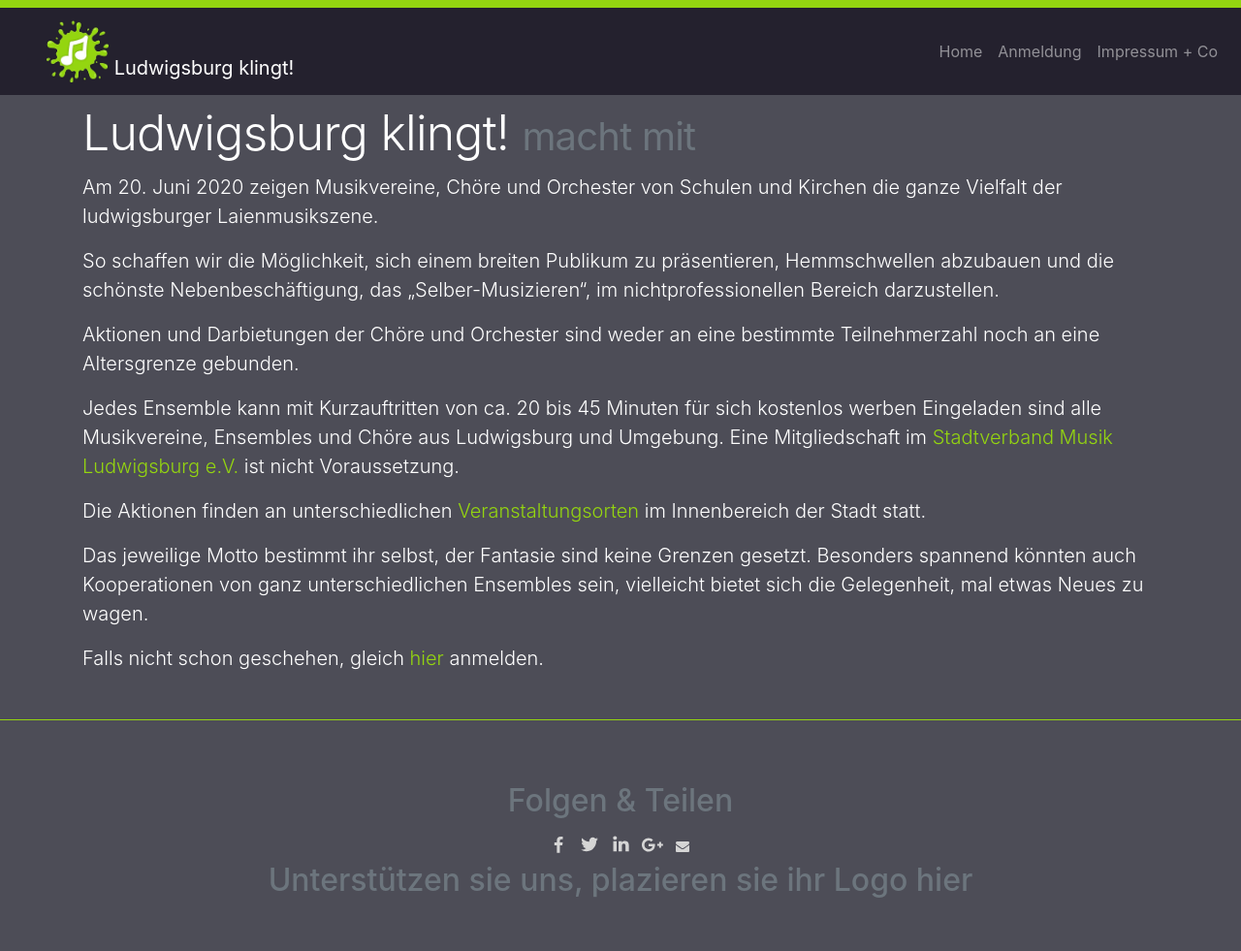
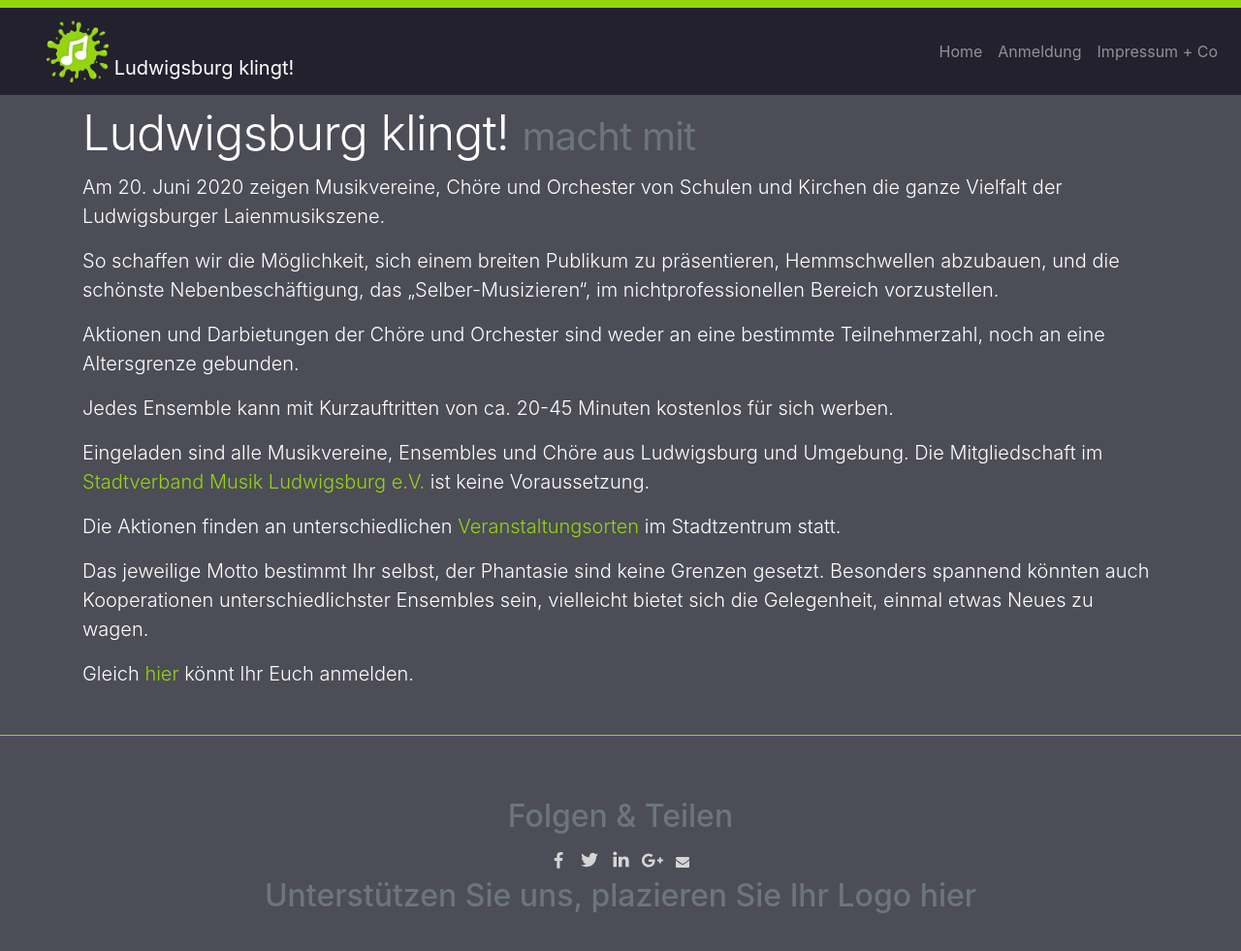
Before and after one commit to Harald-LB/LB-klingt, a Jekyll site: the page built from _posts/2019-12-11-mach-mit.markdown, in a window 1280 px wide and 1048 px high. Shown: the top 981 px of the window at 97% size. Built offline with Jekyll 4.4.1, drawn with Linux system fonts in a browser that asks for light colours.

Commit message:
Schreibfehler korrigiert.

```diff
--- a/_includes/carousel.html
+++ b/_includes/carousel.html
@@ -52,7 +52,7 @@
       <div class="container">
         <div class="carousel-caption">
           <h1>20. Juni 2020</h1>
-          <p>Das musikalische Leben in Ludwigsburg ist ungemein vielfältig, kreativ und bunt.</p>
+          <p>Das musikalische Leben in Ludwigsburg ist sehr vielfältig, kreativ und bunt.</p>
         </div>
       </div>
   </div>
--- a/_includes/footer.html
+++ b/_includes/footer.html
@@ -6,7 +6,7 @@
     <div style=" text-align: center;">
       <h2>Folgen & Teilen</h2>
       {% include share-buttons.html %}
-      <h2>Unterstützen sie uns, plazieren sie ihr Logo hier</h2>
+      <h2>Unterstützen Sie uns, plazieren Sie Ihr Logo hier</h2>
 
     </div>
   </div>
--- a/_posts/2019-12-07-stadtverband.markdown
+++ b/_posts/2019-12-07-stadtverband.markdown
@@ -9,10 +9,10 @@ title_image: "assets/img/music/tuba-3303811_1920.jpg"
 #title_image: "assets/img/music/trumpet-3883798_1920.jpg"
 ---
 Wir, der [STADTVERBAND MUSIK Ludwigsburg e.V.](https://www.svm-ludwigsburg.de/),
-unterstützen euch, damit euer Auftritt ein voller Erfolg wird.
+unterstützen Euch, damit Euer Auftritt ein voller Erfolg wird.
 Wir organisieren die
 [Veranstaltungsorte,]({{ site.baseurl }}{% link _posts/2019-12-11-veranstaltungsorte.markdown %})
-planen den Ablauf und kümmern uns die Werbung.
+planen den Ablauf und kümmern uns um die Werbung.
 
 Dem Stadtverband gehören 26 Mitgliedsvereine und Organisationen an.
 Insgesamt vertritt der Stadtverband die Interessen von rund 1900 Mitgliedern.
--- a/_posts/2019-12-11-mach-mit.markdown
+++ b/_posts/2019-12-11-mach-mit.markdown
@@ -9,33 +9,33 @@ title_image: "assets/img/music/trumpet-3883798_1920.jpg"
 ---
 Am 20. Juni 2020 zeigen
 Musikvereine, Chöre und Orchester von Schulen und Kirchen
-die ganze Vielfalt der ludwigsburger Laienmusikszene.
+die ganze Vielfalt der Ludwigsburger Laienmusikszene.
 
 So schaffen wir die Möglichkeit,
-sich einem breiten Publikum zu präsentieren, Hemmschwellen abzubauen und die
+sich einem breiten Publikum zu präsentieren, Hemmschwellen abzubauen, und die
 schönste Nebenbeschäftigung, das „Selber-Musizieren“, im nichtprofessionellen
-Bereich darzustellen.
+Bereich vorzustellen.
 
 Aktionen und Darbietungen der Chöre und Orchester sind weder an
-eine bestimmte Teilnehmerzahl noch an eine Altersgrenze gebunden.
+eine bestimmte Teilnehmerzahl, noch an eine Altersgrenze gebunden.
 
-Jedes Ensemble kann mit Kurzauftritten von ca. 20 bis 45 Minuten für sich kostenlos werben
+Jedes Ensemble kann mit Kurzauftritten von ca. 20-45 Minuten kostenlos für sich werben.
 <!--more-->
-Eingeladen sind alle Musikvereine, Ensembles und Chöre aus Ludwigsburg und Umgebung. Eine
+
+Eingeladen sind alle Musikvereine, Ensembles und Chöre aus Ludwigsburg und Umgebung. Die
 Mitgliedschaft im
 [Stadtverband Musik Ludwigsburg e.V.](https://www.svm-ludwigsburg.de/)
-ist nicht Voraussetzung.
+ist keine Voraussetzung.
 
 Die Aktionen finden an unterschiedlichen
 [Veranstaltungsorten]({{ site.baseurl }}{% link _posts/2019-12-11-veranstaltungsorte.markdown %})
-im Innenbereich der
-Stadt statt.
+im Stadtzentrum statt.
 
-Das jeweilige Motto bestimmt ihr
-selbst, der Fantasie sind keine Grenzen gesetzt.
-Besonders spannend könnten auch Kooperationen von ganz unterschiedlichen Ensembles
-sein, vielleicht bietet sich die Gelegenheit, mal etwas Neues zu wagen.
+Das jeweilige Motto bestimmt Ihr
+selbst, der Phantasie sind keine Grenzen gesetzt.
+Besonders spannend könnten auch Kooperationen unterschiedlichster Ensembles
+sein, vielleicht bietet sich die Gelegenheit, einmal etwas Neues zu wagen.
 
-Falls nicht schon geschehen, gleich
+Gleich
 [hier]({{ site.baseurl }}{% link anmeldung.markdown %})
-anmelden.
+könnt Ihr Euch anmelden.
```
Also changed, not shown: _posts/2019-12-11-teilnehmer.markdown (+4 -4 lines), _posts/2019-12-11-veranstaltungsorte.markdown (+6 -7 lines).
